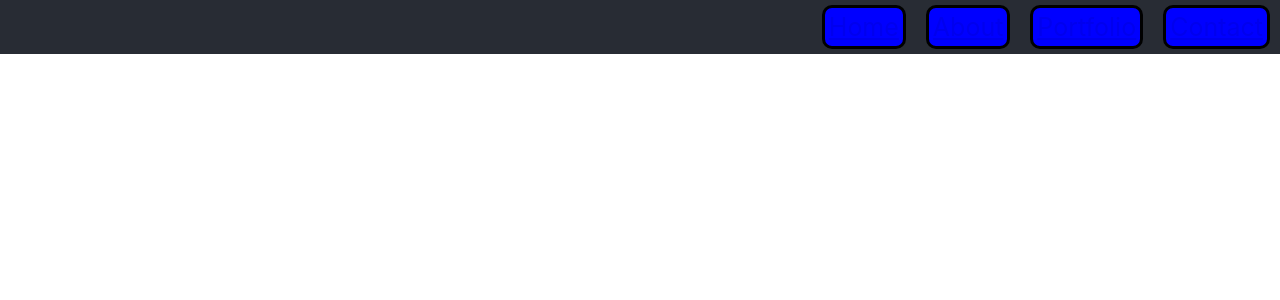
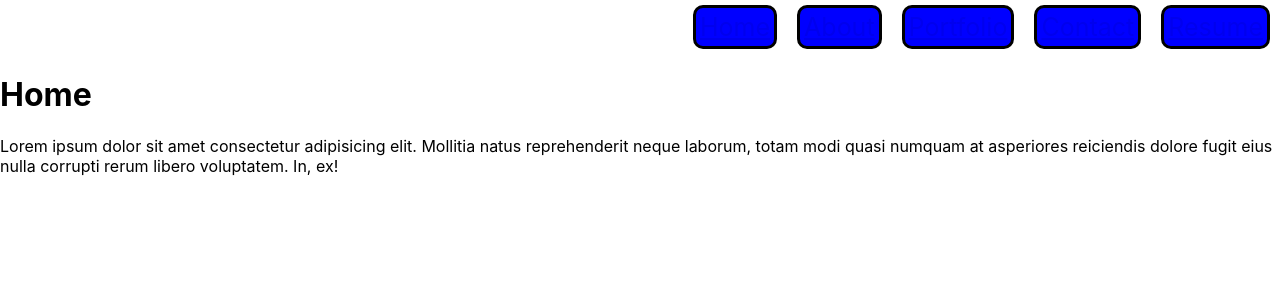
Before and after one commit to Pattiqus/Pattiqus-Portfolio, a React (Create React App) app: page / in a window 1280 px wide. Shown: the top 300 px of the page. Built offline with nearby package versions, Linux system fonts and the light colour scheme.

Commit message:
added pages, navbar not swapping pages

```diff
--- a/src/App.css
+++ b/src/App.css
@@ -1,8 +1,4 @@
-* {
-
-}
-
-.App {
+/* .App {
   text-align: center;
   background-color: #282c34;
 }
@@ -16,7 +12,7 @@
   .App-logo {
     animation: App-logo-spin infinite 20s linear;
   }
-}
+} */
 
 /* .App-header {
 
@@ -29,7 +25,7 @@
   color: white;
 } */
 
-.App-link {
+/* .App-link {
   color: #61dafb;
 }
 
@@ -40,4 +36,4 @@
   to {
     transform: rotate(360deg);
   }
-}
+} */
--- a/src/App.js
+++ b/src/App.js
@@ -1,19 +1,18 @@
 import './App.css';
+import PortfolioContainer from './components/containers/PortfolioContainer';
 import NavLayout from './components/layouts/header/NavLayout.jsx';
-import aboutMe from './components/layouts/about/aboutMe';
+import aboutMe from './components/pages/About';
 
 function App() {
   return (
     <div className="App">
       <header className="App-header">
-          <NavLayout>
 
-          </NavLayout>
       </header>
       <body>
-        <aboutMe>
+        <PortfolioContainer>
 
-        </aboutMe>
+        </PortfolioContainer>
       </body>
 
 
--- /dev/null
+++ b/src/components/containers/PortfolioContainer.jsx
@@ -0,0 +1,35 @@
+import React, { useState } from 'react';
+import NavLayout from '../layouts/header/NavLayout';
+import Home from '../pages/Home'
+import About from '../pages/About';
+import Portfolio from '../pages/Portfolio';
+import Contact from '../pages/Contact';
+
+export default function PortfolioContainer() {
+  const [currentPage, setCurrentPage] = useState('Home');
+
+  // This method is checking to see what the value of `currentPage` is. Depending on the value of currentPage, we return the corresponding component to render.
+  const renderPage = () => {
+    if (currentPage === 'Home') {
+      return <Home />;
+    }
+    if (currentPage === 'About') {
+      return <About />;
+    }
+    if (currentPage === 'Portfolio') {
+      return <Portfolio />;
+    }
+    return <Contact />;
+  };
+
+  const handlePageChange = (page) => setCurrentPage(page);
+
+  return (
+    <div>
+      {/* We are passing the currentPage from state and the function to update it */}
+      <NavLayout currentPage={currentPage} handlePageChange={handlePageChange} />
+      {/* Here we are calling the renderPage method which will return a component  */}
+      {renderPage()}
+    </div>
+  );
+}
--- a/src/components/layouts/header/NavLayout.jsx
+++ b/src/components/layouts/header/NavLayout.jsx
@@ -3,12 +3,12 @@ import { Link } from "react-router-dom";
 import './NavLayout.css';
 
 
-export default function NavLayout(props) {
+export default function NavLayout(currentPage, handlePageChange) {
 
     const navItems = [
         {
             title: 'Home',
-            link: '/'
+            link: '/home'
         },
         {
             title: 'About',
@@ -22,6 +22,10 @@ export default function NavLayout(props) {
             title: 'Contact',
             link: '/contact'
         },
+        {
+            title: 'Resume',
+            link: '../../../../assets/Resume/Resume - Patrick Brown.pdf'
+        },
     ];
 
     return (
@@ -33,13 +37,14 @@ export default function NavLayout(props) {
         <ul className='navBarList'>
             {navItems.map((item) => (
                 <li className='navButtons'>
-                    <Link to={item.link}>
+                    <Link to={item.link} onClick={()=> handlePageChange()}>
                        {item.title}
-                    </Link></li>
+                    </Link>
+                </li>
             ))}
         </ul>
 
-        {props.children}
+        {/* {props.children} */}
 
     </div>
   )
--- /dev/null
+++ b/src/components/pages/About.jsx
@@ -0,0 +1,10 @@
+import React from 'react'
+
+export default function About(props) {
+  return (
+    <div>
+        <h1>Patrick Brown</h1>
+        <p>Lorem ipsum dolor sit amet consectetur adipisicing elit. Mollitia natus reprehenderit neque laborum, totam modi quasi numquam at asperiores reiciendis dolore fugit eius nulla corrupti rerum libero voluptatem. In, ex!</p>
+    </div>
+  )
+}
--- a/src/components/layouts/about/aboutMe.jsx
+++ b/src/components/pages/Contact.jsx
@@ -1,10 +1,11 @@
 import React from 'react'
 
-export default function aboutMe(props) {
+export default function Contact() {
   return (
     <div>
-        <h1>aboutMe</h1>
+        <h1>Contact</h1>
         <p>Lorem ipsum dolor sit amet consectetur adipisicing elit. Mollitia natus reprehenderit neque laborum, totam modi quasi numquam at asperiores reiciendis dolore fugit eius nulla corrupti rerum libero voluptatem. In, ex!</p>
     </div>
+
   )
 }
--- /dev/null
+++ b/src/components/pages/Home.jsx
@@ -0,0 +1,10 @@
+import React from 'react'
+
+export default function Home() {
+  return (
+    <div>
+        <h1>Home</h1>
+        <p>Lorem ipsum dolor sit amet consectetur adipisicing elit. Mollitia natus reprehenderit neque laborum, totam modi quasi numquam at asperiores reiciendis dolore fugit eius nulla corrupti rerum libero voluptatem. In, ex!</p>
+    </div>
+  )
+}
--- /dev/null
+++ b/src/components/pages/Portfolio.jsx
@@ -0,0 +1,10 @@
+import React from 'react'
+
+export default function Portfolio() {
+  return (
+    <div>
+         <h1>Portfolio</h1>
+        <p>Lorem ipsum dolor sit amet consectetur adipisicing elit. Mollitia natus reprehenderit neque laborum, totam modi quasi numquam at asperiores reiciendis dolore fugit eius nulla corrupti rerum libero voluptatem. In, ex!</p>
+    </div>
+  )
+}
```
Also changed, not shown: 1 other file (tests, documents, lock files or other folders).
